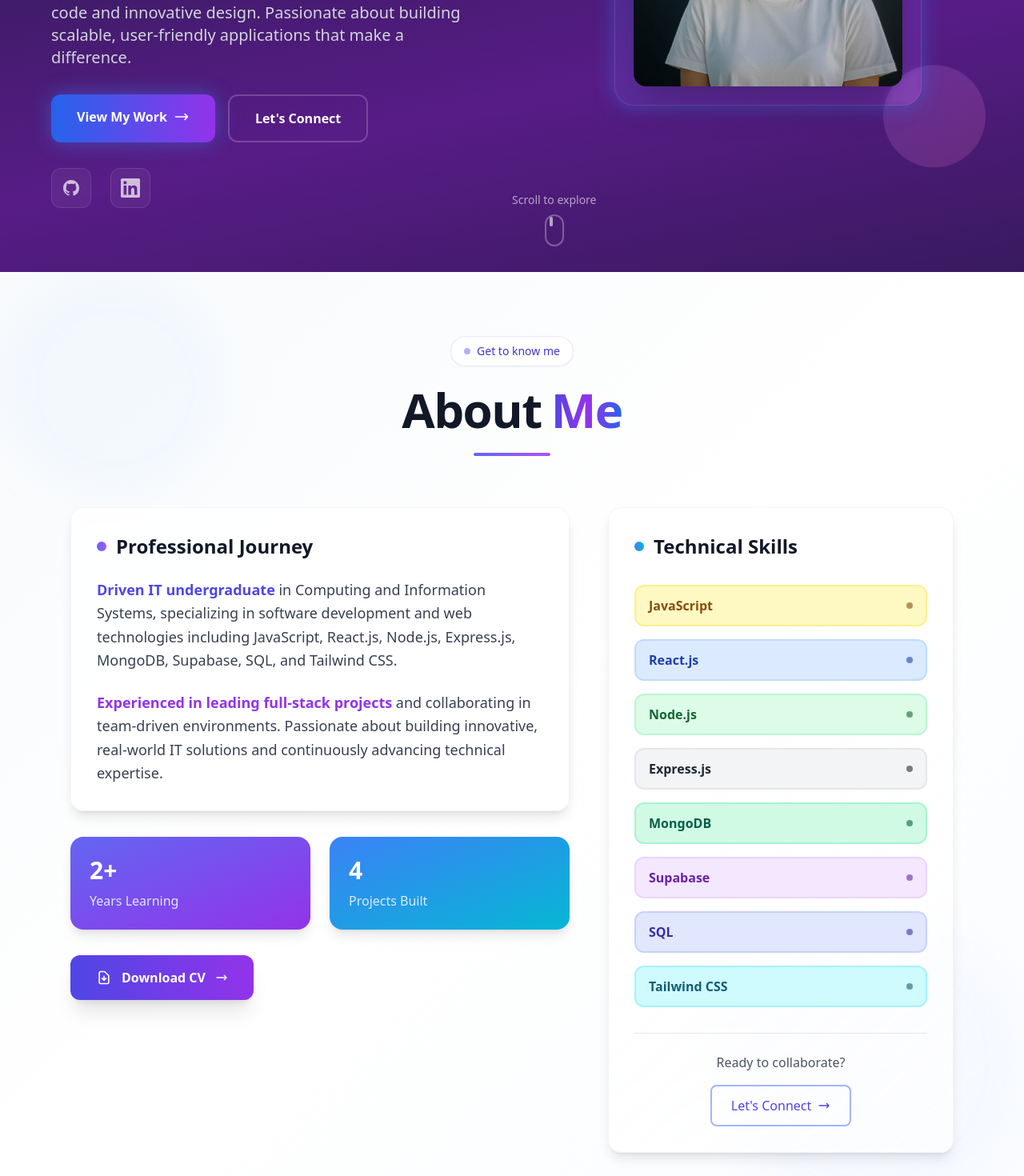
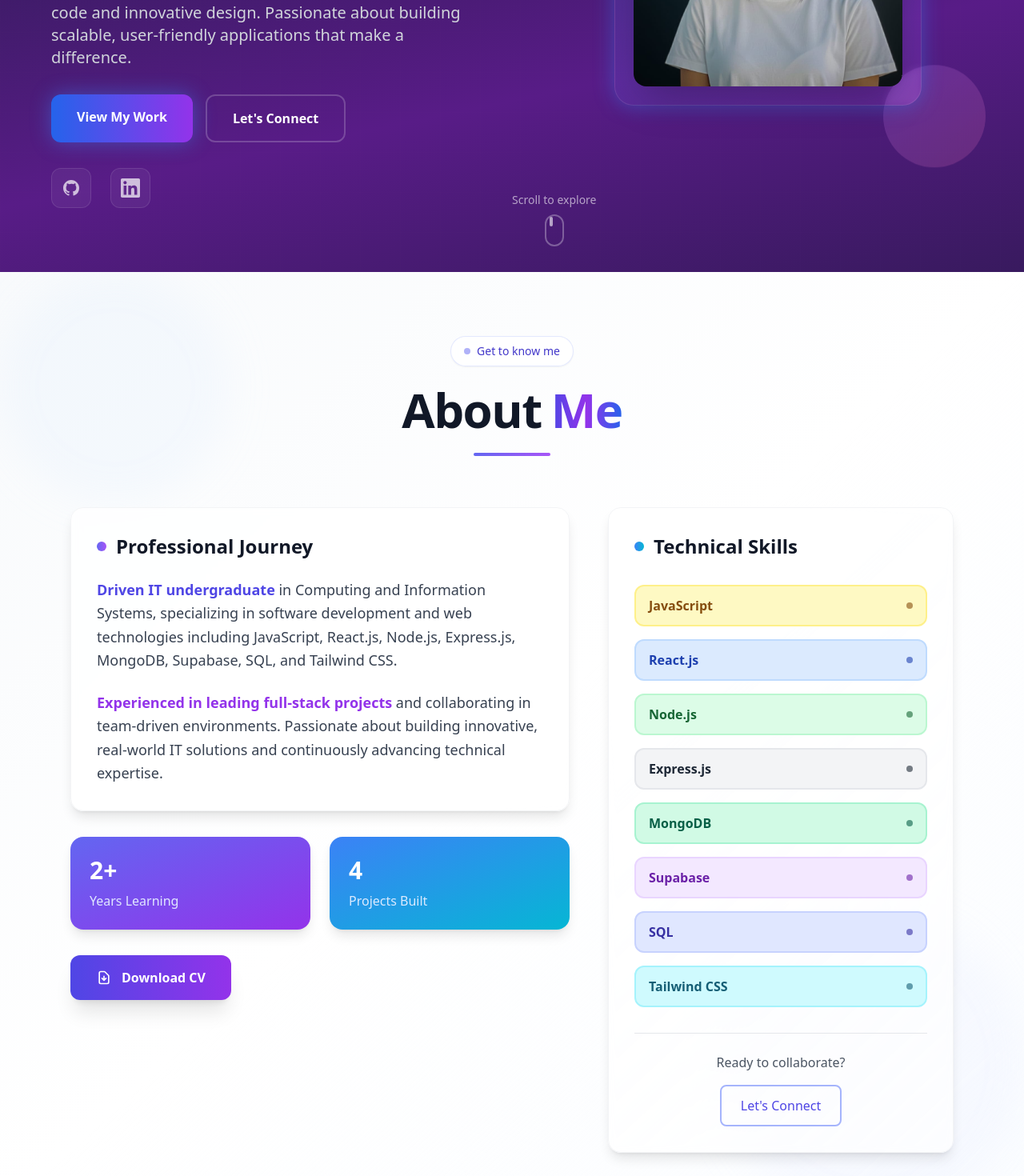
Before and after one commit to NethmiPramoddya/My_Portfolio, a React (Vite) app: page / in a window 1280 px wide. Shown: the part 520-1990 px from the top of the page at 80% size. Built offline with nearby package versions, Linux system fonts and the light colour scheme.

Commit message:
minor UI changes

```diff
--- a/src/components/About.jsx
+++ b/src/components/About.jsx
@@ -117,9 +117,7 @@ const About = () => {
                     <path strokeLinecap="round" strokeLinejoin="round" strokeWidth={2} d="M12 10v6m0 0l-3-3m3 3l3-3m2 8H7a2 2 0 01-2-2V5a2 2 0 012-2h5.586a1 1 0 01.707.293l5.414 5.414a1 1 0 01.293.707V19a2 2 0 01-2 2z" />
                   </svg>
                   <span>Download CV</span>
-                  <svg className="w-4 h-4 transition-transform group-hover:translate-x-1" fill="none" stroke="currentColor" viewBox="0 0 24 24">
-                    <path strokeLinecap="round" strokeLinejoin="round" strokeWidth={2} d="M17 8l4 4m0 0l-4 4m4-4H3" />
-                  </svg>
+
                 </a>
               </div>
             </div>
@@ -165,9 +163,7 @@ const About = () => {
                       className="inline-flex items-center px-6 py-3 space-x-2 font-medium text-indigo-600 transition-all duration-300 border-2 border-indigo-300 rounded-lg hover:bg-indigo-50 hover:border-indigo-400"
                     >
                       <span>Let's Connect</span>
-                      <svg className="w-4 h-4" fill="none" stroke="currentColor" viewBox="0 0 24 24">
-                        <path strokeLinecap="round" strokeLinejoin="round" strokeWidth={2} d="M17 8l4 4m0 0l-4 4m4-4H3" />
-                      </svg>
+
                     </a>
                   </div>
                 </div>
--- a/src/components/Hero.jsx
+++ b/src/components/Hero.jsx
@@ -102,9 +102,7 @@ const Hero = () => {
               >
                 <span className="relative z-10 flex items-center space-x-2">
                   <span>View My Work</span>
-                  <svg className="w-5 h-5 transition-transform group-hover:translate-x-1" fill="none" viewBox="0 0 24 24" stroke="currentColor">
-                    <path strokeLinecap="round" strokeLinejoin="round" strokeWidth={2} d="M17 8l4 4m0 0l-4 4m4-4H3" />
-                  </svg>
+
                 </span>
                 <div className="absolute inset-0 transition-opacity duration-300 opacity-0 bg-gradient-to-r from-purple-600 to-blue-600 group-hover:opacity-100" />
               </a>
--- a/src/components/Projects.jsx
+++ b/src/components/Projects.jsx
@@ -183,7 +183,7 @@ const Projects = () => {
                           </svg>
                           <span>Live Demo</span>
                           <svg className="w-4 h-4" fill="none" stroke="currentColor" viewBox="0 0 24 24">
-                            <path strokeLinecap="round" strokeLinejoin="round" strokeWidth={2} d="M17 8l4 4m0 0l-4 4m4-4H3" />
+
                           </svg>
                         </a>
 
@@ -198,7 +198,7 @@ const Projects = () => {
                           </svg>
                           <span>View Code</span>
                           <svg className="w-4 h-4" fill="none" stroke="currentColor" viewBox="0 0 24 24">
-                            <path strokeLinecap="round" strokeLinejoin="round" strokeWidth={2} d="M17 8l4 4m0 0l-4 4m4-4H3" />
+
                           </svg>
                         </a>
                       </div>
```
Also changed, not shown: 1 other file (tests, documents, lock files or other folders).
